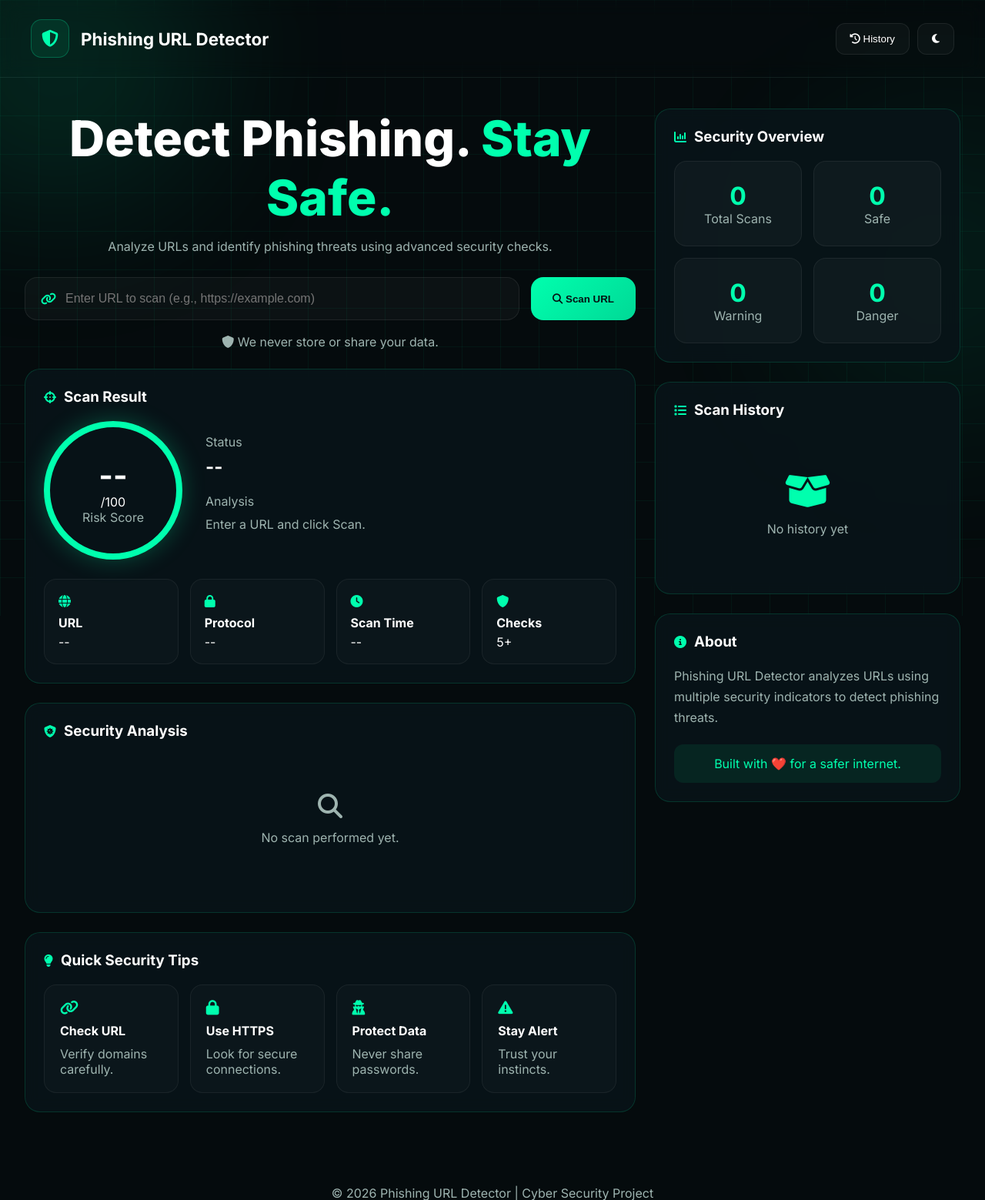
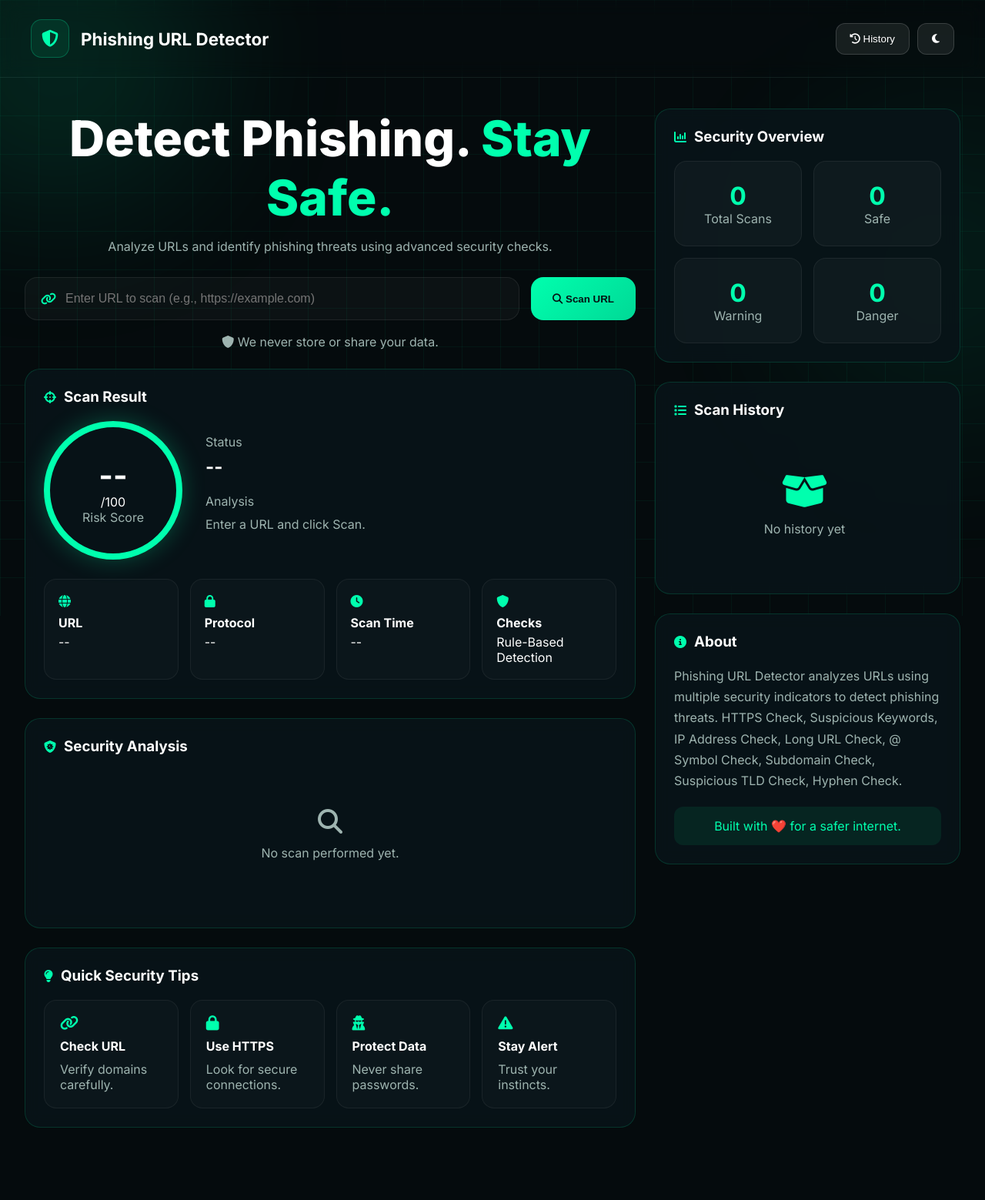
Before and after one commit to dhanushplr-023/Phishing-URL-Detector, a Flask app: page / in a window 1280 px wide. Shown: the top 1559 px of the page at 77% size. Run offline with Flask 3, Linux system fonts and the light colour scheme.

Commit message:
Improved UI, history navigation, theme toggle and backend integration

```diff
--- a/app.py
+++ b/app.py
@@ -40,6 +40,11 @@
             }), 400
 
         result = analyze_url(url)
+        save_scan(
+            url,
+            result["score"],
+            result["status"]
+        )
 
         return jsonify({
             "success": True,
--- a/static/css/style.css
+++ b/static/css/style.css
@@ -163,13 +163,14 @@
 }
 
 .nav-btn{
+
     padding:12px 18px;
 
-    background:rgba(255,255,255,.03);
+    background:rgba(255,255,255,.08);
 
-    border:1px solid rgba(255,255,255,.08);
+    border:1px solid rgba(255,255,255,.15);
 
-    color:white;
+    color:var(--text);
 
     border-radius:12px;
 
@@ -609,3 +610,86 @@
         font-size:2rem;
     }
 }
+/* LIGHT MODE */
+
+body.light-mode{
+
+    --bg:#f4f7fb;
+    --bg-secondary:#ffffff;
+
+    --card:#ffffff;
+
+    --text:#111827;
+    --text-secondary:#6b7280;
+
+    --primary:#00b37e;
+
+    background:#f4f7fb;
+}
+
+body.light-mode .card{
+    background:white;
+    border:1px solid #dbe4ea;
+}
+
+body.light-mode .navbar{
+    background:white;
+}
+
+body.light-mode .input-wrapper{
+    background:#f9fafb;
+}
+
+body.light-mode input{
+    color:#111827;
+}
+
+body.light-mode .logo-text h2{
+    color:#111827;
+}
+
+body.light-mode .stat-card,
+body.light-mode .tip-card,
+body.light-mode .info-card{
+    background:#f9fafb;
+}
+
+body.light-mode footer{
+    color:#4b5563;
+}
+/* HISTORY SCROLL AREA */
+
+#historyContainer{
+    max-height: 500px;
+    overflow-y: auto;
+    padding-right: 8px;
+}
+
+/* Custom Scrollbar */
+
+#historyContainer::-webkit-scrollbar{
+    width: 8px;
+}
+
+#historyContainer::-webkit-scrollbar-track{
+    background: rgba(255,255,255,0.05);
+    border-radius: 10px;
+}
+
+#historyContainer::-webkit-scrollbar-thumb{
+    background: var(--primary);
+    border-radius: 10px;
+}
+body.light-mode .nav-btn{
+
+    background:#ffffff;
+
+    color:#111827;
+
+    border:1px solid #d1d5db;
+}
+
+body.light-mode .nav-btn i{
+
+    color:#111827;
+}
--- a/static/js/script.js
+++ b/static/js/script.js
@@ -8,7 +8,8 @@
 const urlInput = document.getElementById("urlInput");
 const scanBtn = document.getElementById("scanBtn");
 const themeToggle = document.getElementById("themeToggle");
-
+const historyBtn =
+document.getElementById("historyBtn");
 const riskScore = document.getElementById("riskScore");
 const statusText = document.getElementById("statusText");
 const analysisText = document.getElementById("analysisText");
@@ -36,6 +37,22 @@
 // LOAD APP
 // =====================================
 
+historyBtn.addEventListener(
+    "click",
+    () => {
+
+        const historySection =
+            document.getElementById(
+                "historyContainer"
+            );
+
+        historySection.scrollIntoView({
+            behavior:"smooth"
+        });
+
+    }
+);
+
 window.addEventListener("DOMContentLoaded", () => {
     loadTheme();
     renderHistory();
@@ -46,23 +63,46 @@
 // THEME TOGGLE
 // =====================================
 
-themeToggle.addEventListener("click", () => {
+themeToggle.addEventListener(
+    "click",
+    () => {
 
-    document.body.classList.toggle("light-mode");
+        document.body.classList.toggle(
+            "light-mode"
+        );
 
-    const theme = document.body.classList.contains("light-mode")
-        ? "light"
-        : "dark";
+        const light =
+            document.body.classList.contains(
+                "light-mode"
+            );
 
-    localStorage.setItem(THEME_KEY, theme);
-});
+        themeToggle.innerHTML =
+            light
+            ? '<i class="fa-solid fa-sun"></i>'
+            : '<i class="fa-solid fa-moon"></i>';
 
-function loadTheme() {
+        localStorage.setItem(
+            THEME_KEY,
+            light ? "light" : "dark"
+        );
+    }
+);
 
-    const savedTheme = localStorage.getItem(THEME_KEY);
+function loadTheme(){
+
+    const savedTheme =
+        localStorage.getItem(
+            THEME_KEY
+        );
 
     if(savedTheme === "light"){
-        document.body.classList.add("light-mode");
+
+        document.body.classList.add(
+            "light-mode"
+        );
+
+        themeToggle.innerHTML =
+            '<i class="fa-solid fa-sun"></i>';
     }
 }
 
@@ -91,7 +131,7 @@
 // MAIN SCAN
 // =====================================
 
-function scanURL(){
+async function scanURL(){
 
     const url = urlInput.value.trim();
 
@@ -105,15 +145,70 @@
         return;
     }
 
-    const result = analyzeURL(url);
+    try{
 
-    updateUI(url,result);
+        scanBtn.innerHTML =
+            "Scanning...";
 
-    saveHistory(url,result);
+        const response =
+            await fetch("/scan",{
 
-    renderHistory();
+                method:"POST",
 
-    updateStats();
+                headers:{
+                    "Content-Type":
+                    "application/json"
+                },
+
+                body:JSON.stringify({
+                    url:url
+                })
+            });
+
+        const data =
+            await response.json();
+
+        if(!data.success){
+
+            showAlert(
+                data.message
+            );
+
+            return;
+        }
+
+        const result =
+            data.result;
+
+        updateUI(
+            url,
+            result
+        );
+
+        saveHistory(
+            url,
+            result
+        );
+
+        renderHistory();
+
+        updateStats();
+    }
+
+    catch(error){
+
+        console.error(error);
+
+        showAlert(
+            "Server Error"
+        );
+    }
+
+    finally{
+
+        scanBtn.innerHTML =
+            "Scan URL";
+    }
 }
 
 // =====================================
--- a/templates/index.html
+++ b/templates/index.html
@@ -167,7 +167,7 @@
                     <div class="info-card">
                         <i class="fa-solid fa-shield"></i>
                         <h4>Checks</h4>
-                        <p>5+</p>
+                        <p>Rule-Based Detection</p>
                     </div>
 
                 </div>
@@ -282,6 +282,8 @@
                 </div>
 
                 <div id="historyContainer">
+                     <div id="historyContainer">
+                     </div>
 
                     <div class="history-empty">
 
@@ -306,6 +308,14 @@
                 <p class="about-text">
                     Phishing URL Detector analyzes URLs using multiple
                     security indicators to detect phishing threats.
+                    HTTPS Check,
+                    Suspicious Keywords,
+                    IP Address Check,
+                    Long URL Check,
+                    @ Symbol Check,
+                    Subdomain Check,
+                    Suspicious TLD Check,
+                    Hyphen Check.
                 </p>
 
                 <div class="about-footer">
```
Also changed, not shown: .refact/buddy/chats/workflows/buddy_daily_digest.json, .refact/buddy/chats/workflows/buddy_docs_gardener.json (deleted), .refact/buddy/chats/workflows/buddy_friday_retro.json (deleted), .refact/buddy/chats/workflows/buddy_idle_suggester.json (added), .refact/buddy/chats/workflows/buddy_refactor_hunter.json (deleted), .refact/buddy/chats/workflows/buddy_setup_coach.json (deleted), .refact/buddy/chats/workflows/refact_self_critic.json (deleted), .refact/buddy/main_prompt.md (deleted), .refact/buddy/settings.json (deleted), .refact/buddy/state.json, database/scans.db, 2 other files.
